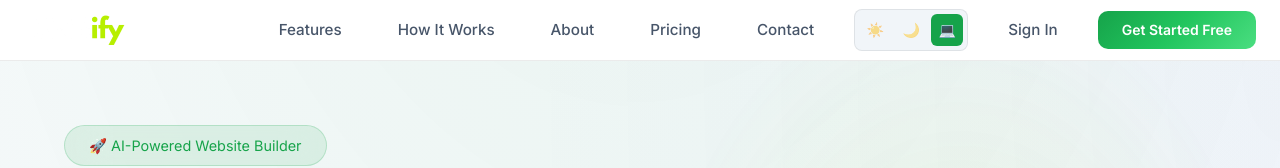
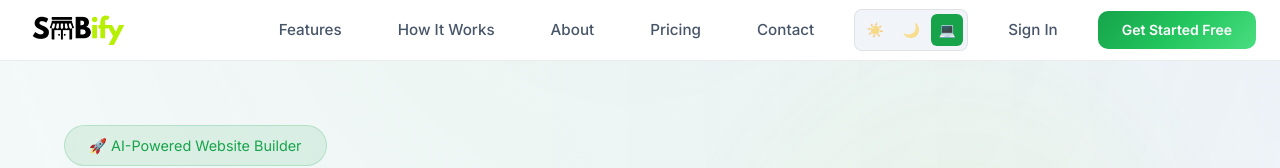
Before and after one commit to smbifyagency/SMBifyRank, a Next.js app: page / in a window 1280 px wide. Shown: the top 168 px of the page. Built offline with nearby package versions, Linux system fonts and the light colour scheme; no server answers.

Commit message:
Fix logo for light mode - switch between light/dark logo based on theme

```diff
--- a/src/components/Navigation.tsx
+++ b/src/components/Navigation.tsx
@@ -41,7 +41,7 @@ export default function Navigation() {
                 <div className={styles.container}>
                     <Link href="/" className={styles.logo}>
                         <Image
-                            src="/logo-dark.png"
+                            src={resolvedTheme === 'light' ? '/logo-light.png' : '/logo-dark.png'}
                             alt="SMBify Rank"
                             width={140}
                             height={32}
@@ -90,7 +90,7 @@ export default function Navigation() {
                 <div className={styles.container}>
                     <Link href="/" className={styles.logo}>
                         <Image
-                            src="/logo-dark.png"
+                            src={resolvedTheme === 'light' ? '/logo-light.png' : '/logo-dark.png'}
                             alt="SMBify Rank"
                             width={140}
                             height={32}
@@ -142,7 +142,7 @@ export default function Navigation() {
             <div className={styles.container}>
                 <Link href="/" className={styles.logo}>
                     <Image
-                        src="/logo-dark.png"
+                        src={resolvedTheme === 'light' ? '/logo-light.png' : '/logo-dark.png'}
                         alt="SMBify Rank"
                         width={140}
                         height={32}
```
